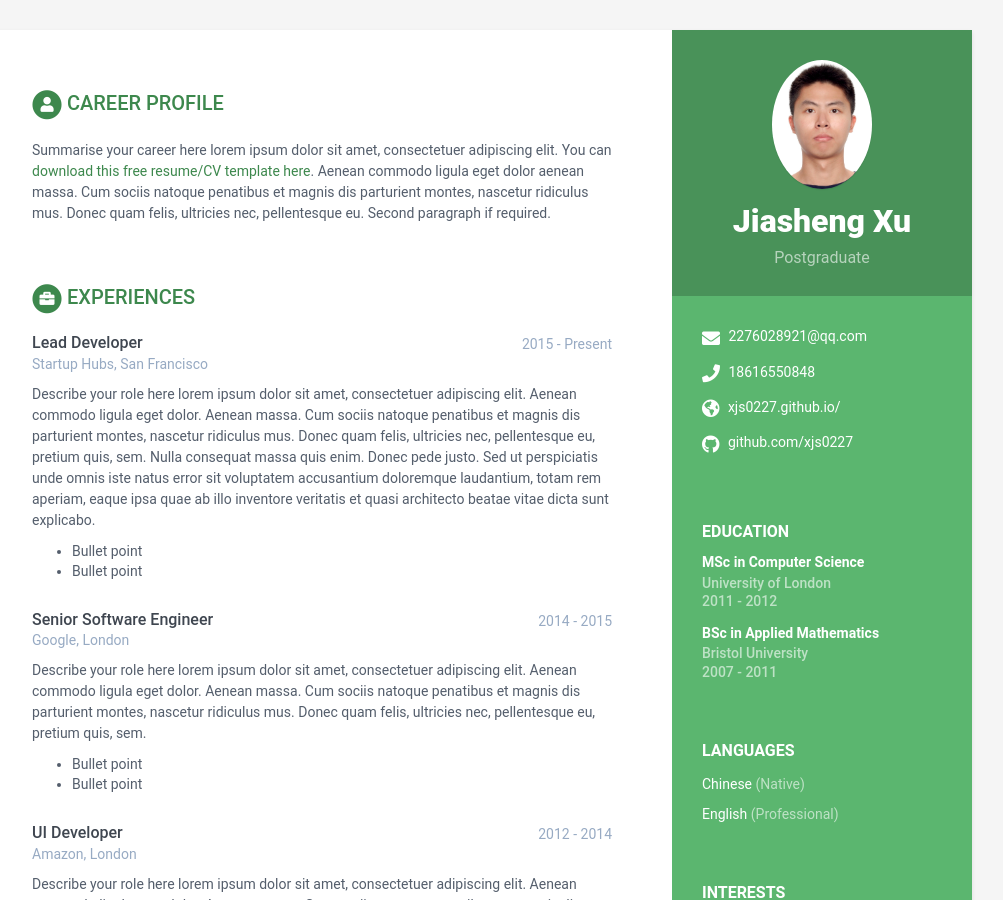
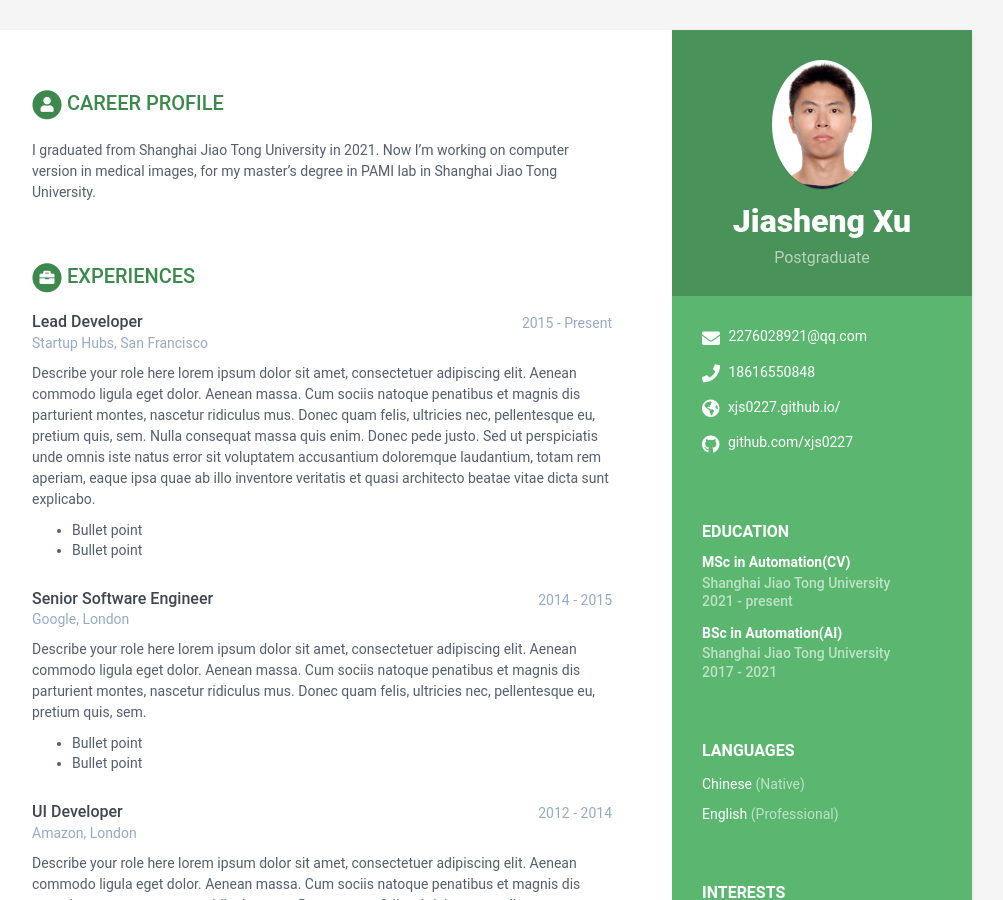
Before and after one commit to longyingsuifeng0227/xjs0227.github.io, a Jekyll site: the page built from index.html, in a window 1280 px wide and 900 px high. Shown: the whole window, without its empty margins (168-1171 px from the left). Built offline with Jekyll 4.4.1, drawn with Linux system fonts in a browser that asks for light colours.

Commit message:
Update data.yml

```diff
--- a/_data/data.yml
+++ b/_data/data.yml
@@ -49,37 +49,23 @@ sidebar:
 career-profile:
     title: Career Profile
     summary: |
-      Summarise your career here lorem ipsum dolor sit amet, consectetuer
-      adipiscing elit. You can [download this free resume/CV template here]().
-      Aenean commodo ligula eget dolor aenean massa. Cum sociis natoque
-      penatibus et magnis dis parturient montes, nascetur ridiculus mus.
-      Donec quam felis, ultricies nec, pellentesque eu.
-      Second paragraph if required.
+      I graduated from Shanghai Jiao Tong University in 2021. Now I'm working on computer version in medical images,
+      for my master's degree in PAMI lab in Shanghai Jiao Tong University.
+
 education:
     title: Education
     info:
-      - degree: MSc in Computer Science
-        university: University of London
-        time: 2011 - 2012
+      - degree: MSc in Automation(CV)
+        university: Shanghai Jiao Tong University
+        time: 2021 - present
         details: |
-          Describe your study here lorem ipsum dolor sit amet, consectetuer
-          adipiscing elit. Aenean commodo ligula eget dolor. Aenean massa. Cum
-          sociis natoque penatibus et magnis dis parturient montes, nascetur
-          ridiculus mus. Donec quam felis, ultricies nec, pellentesque eu,
-          pretium quis, sem.
-            - Bullet point
-            - Bullet point
-      - degree: BSc in Applied Mathematics
-        university: Bristol University
-        time: 2007 - 2011
+
+      - degree: BSc in Automation(AI)
+        university: Shanghai Jiao Tong University
+        time: 2017 - 2021
         details: |
-          Describe your study here lorem ipsum dolor sit amet, consectetuer
-          adipiscing elit. Aenean commodo ligula eget dolor. Aenean massa. Cum
-          sociis natoque penatibus et magnis dis parturient montes, nascetur
-          ridiculus mus. Donec quam felis, ultricies nec, pellentesque eu,
-          pretium quis, sem.
-            - Bullet point
-            - Bullet point
+          Courses including: Machine learning, Introduction of artificial inteligence
+
 experiences:
     title: Experiences
     info:
```
